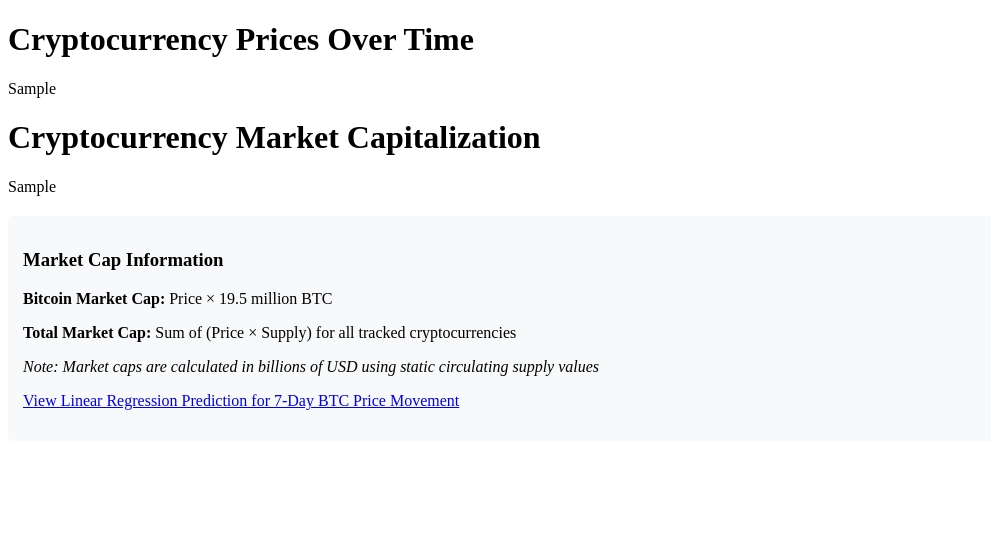
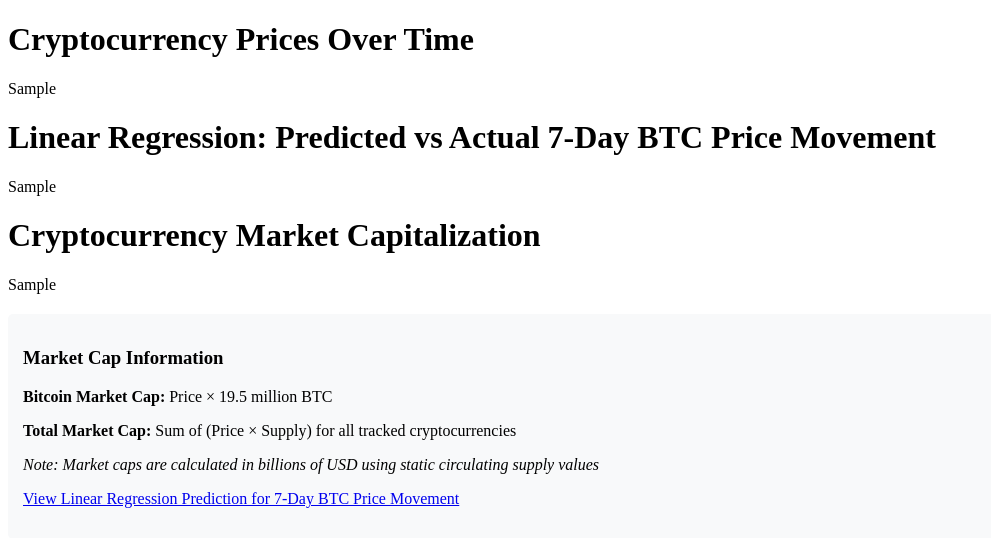
Before and after one commit to constantinbender51-cmyk/Workspace, a Flask app: template templates/index.html in a window 1280 px wide. Shown: the top 538 px of the page, without its empty margins (0-991 px from the left). Run offline with Flask 3, Linux system fonts and the light colour scheme; the template is opened without the code that fills it: most values are stand-ins (such as "Sample title", 1, 10 or a date in 2020).

Commit message:
AI Update to templates/index.html

```diff
--- a/templates/index.html
+++ b/templates/index.html
@@ -8,6 +8,13 @@
     <div>
         {{ prices_graph_html | safe }}
     </div>
+
+    {% if prediction_graph_html %}
+    <h1>Linear Regression: Predicted vs Actual 7-Day BTC Price Movement</h1>
+    <div>
+        {{ prediction_graph_html | safe }}
+    </div>
+    {% endif %}
 
     <h1>Cryptocurrency Market Capitalization</h1>
     <div>
```
